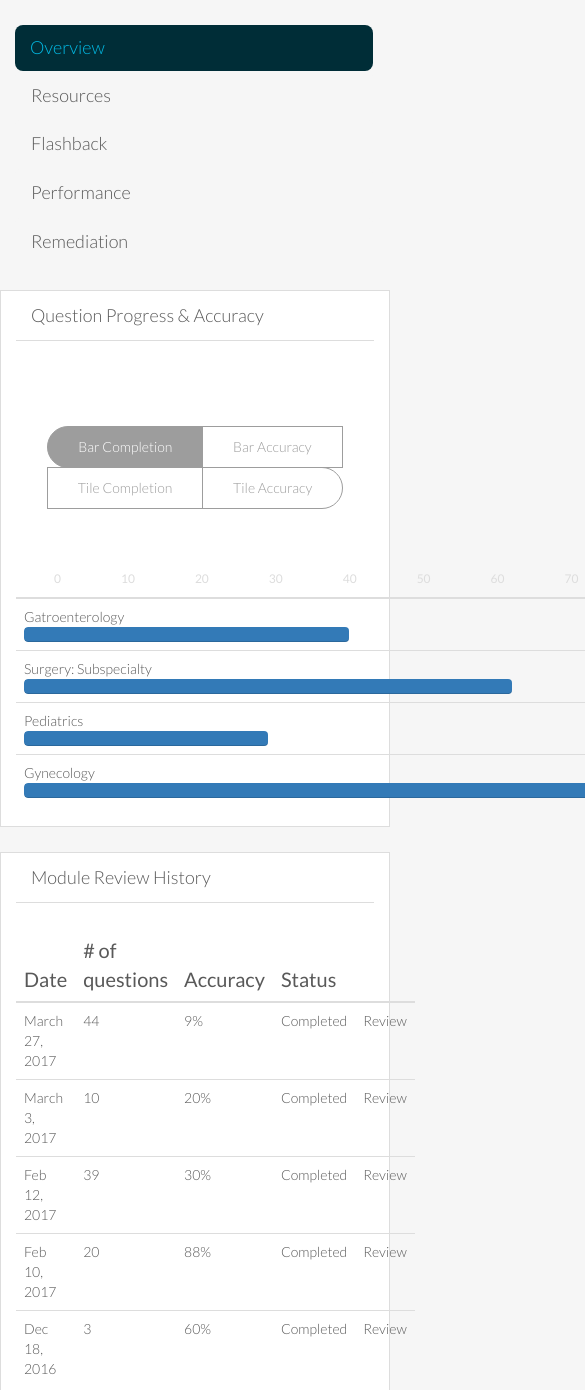
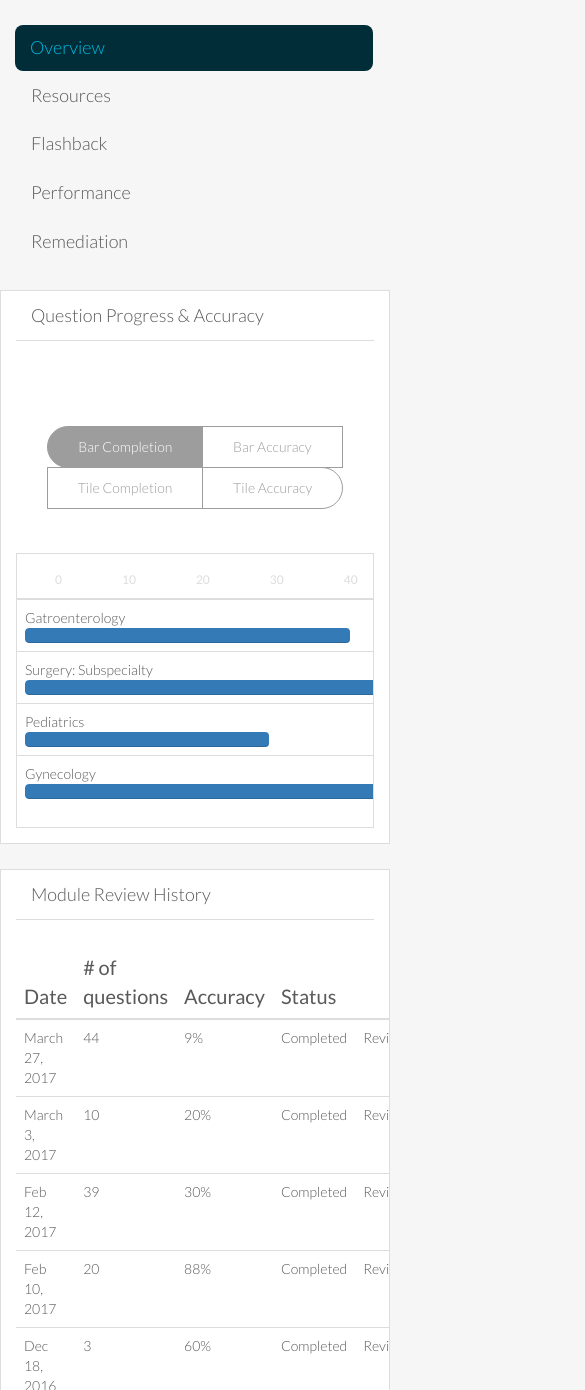
Before and after one commit to kacyhulme/OMEdemo, a website: page public/index.html in a window 390 px wide. Shown: the top 1390 px of the page, 585 px wide, since content can reach past the window. Drawn offline with nearby package versions, Linux system fonts and the light colour scheme.

Commit message:
clean up data, scss and make tables responsive

```diff
--- a/public/data.js
+++ b/public/data.js
@@ -1,7 +1,7 @@
 $(document).ready(function(){
 
 // DATA: Date, # of questions, Accuracy, Status, link
-var moduleReviewDataSet = [
+let moduleReviewDataSet = [
 [ "March 27, 2017", "44", "9%", "Completed", "Review"],
 [ "March 3, 2017", "10", "20%", "Completed", "Review"],
 [ "Feb 12, 2017", "39", "30%", "Completed", "Review"],
@@ -9,27 +9,29 @@ var moduleReviewDataSet = [
 [ "Dec 18, 2016", "3", "60%", "Completed", "Review"]
 ]
 
-var remediationDataSet = [
+let remediationDataSet = [
 [ "Pediatrics", "4 weeks", "Incomplete", "In Progress", "View"],
 [ "Internal Medicine", "6 weeks", "280/300", "Completed", "Print"]
 
 ]
 
 // NOTES: hiding all options to match styling
-var options = {
+let commonOptions = {
   "paging": false,
   "ordering": false,
   "info": false,
   "searching": false
 }
 
-$('#bar-chart-table').DataTable(options);
+// NOTES: create variables to call jquery elements
+let barchartable = $('#bar-chart-table');
+let moduletable = $('#module_review_table');
+let remediationtable = $('#remediation-history-table');
 
-$('#module_review_table').DataTable( {
-  "paging": false,
-  "ordering": false,
-  "info": false,
-  "searching": false,
+// NOTES: draw bar chart table
+barchartable.DataTable(commonOptions);
+
+moduletable.DataTable( Object.assign(commonOptions, {
   data: moduleReviewDataSet,
   columns: [
     { title: "Date" },
@@ -38,13 +40,10 @@ $('#module_review_table').DataTable( {
     { title: "Status" },
     { title: "" }
   ]
-} );
+})
+);
 
-$('#remediation-history-table').DataTable( {
-  "paging": false,
-  "ordering": false,
-  "info": false,
-  "searching": false,
+remediationtable.DataTable( Object.assign(commonOptions, {
   data: remediationDataSet,
   columns: [
     { title: "Clerkship" },
@@ -53,6 +52,7 @@ $('#remediation-history-table').DataTable( {
     { title: "Status" },
     { title: "" }
   ]
-} );
+})
+);
 
 });
--- a/public/index.html
+++ b/public/index.html
@@ -5,7 +5,6 @@
   <meta name="viewport" content="width=device-width, initial-scale=1">
   <title>OME Demo</title>
   <link rel="stylesheet" type="text/css" href="stylesheets/styles.css"></li>
-
   <script src="https://ajax.googleapis.com/ajax/libs/jquery/3.2.1/jquery.min.js"></script>
   <script src="//cdn.datatables.net/1.10.16/js/jquery.dataTables.min.js"></script>
   <script src="//cdn.datatables.net/1.10.16/css/jquery.dataTables.min.css"></script>
@@ -41,9 +40,7 @@
                     <li role="presentation"><a href="#tileaccuracy" aria-controls="tileaccuracy" role="tab" data-toggle="tab">Tile Accuracy</a></li>
                   </ul>
                   <div class="tab-content">
-                    <div role="tabpanel" class="tab-pane active" id="barcompletion">
-
-
+                    <div role="tabpanel" class="table-responsive tab-pane active" id="barcompletion">
                       <table id="bar-chart-table" class="table">
                         <thead>
                           <tr>
@@ -89,9 +86,6 @@
                           </tr>
                         </tbody>
                       </table>
-
-
-
                     </div>
                     <div role="tabpanel" class="tab-pane" id="baraccuracy">Bar Accuracy</div>
                     <div role="tabpanel" class="tab-pane" id="tilecompletion">Tile Completion</div>
@@ -101,7 +95,7 @@
               </div>
             </div>
             <div class="row">
-              <div class="col-md-12 section">
+              <div class="col-md-12 section table-responsive">
                 <div class="col-md-12 header">Module Review History</div>
                 <table id="module_review_table" class="table">
                   <thead>
@@ -133,7 +127,7 @@
               </div>
             </div>
             <div class="row">
-              <div class="col-md-12 section">
+              <div class="col-md-12 section table-responsive">
                 <div class="col-md-12 header">Remediation History</div>
                 <table id="remediation-history-table" class="table">
                   <thead>
--- a/public/stylesheets/_variables.scss
+++ b/public/stylesheets/_variables.scss
@@ -1,3 +1,4 @@
+/*colors*/
 $leftnav-text: #595959;
 $leftnav-text-active: #02BAE4;
 $leftnav-background-active: #002D37;
@@ -5,6 +6,8 @@ $body-background: #F6F6F6;
 $leftnav-background: $body-background;
 $white: #fff;
 $graph-blue: #02BAE4;
+
+/*standard sizing*/
 $border-radius: 4px;
 $box-shadow: 0 0 2px 0 rgba(0,0,0,0.20);
 $subtle-gray: #ddd;
@@ -12,4 +15,6 @@ $medium-gray: #9d9d9d;
 $font-size-lg: 18px;
 $font-size-sm: 14px;
 $margin: 0 0 25px 0;
+
+/*fonts*/
 $font-family: 'Lato', sans-serif;
```
Also changed, not shown: 1 other file. Lines whose indentation alone changed are shown as unchanged.
